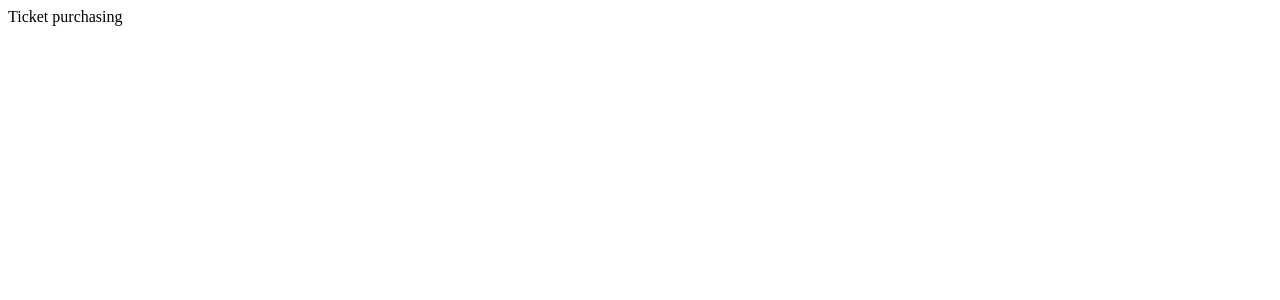
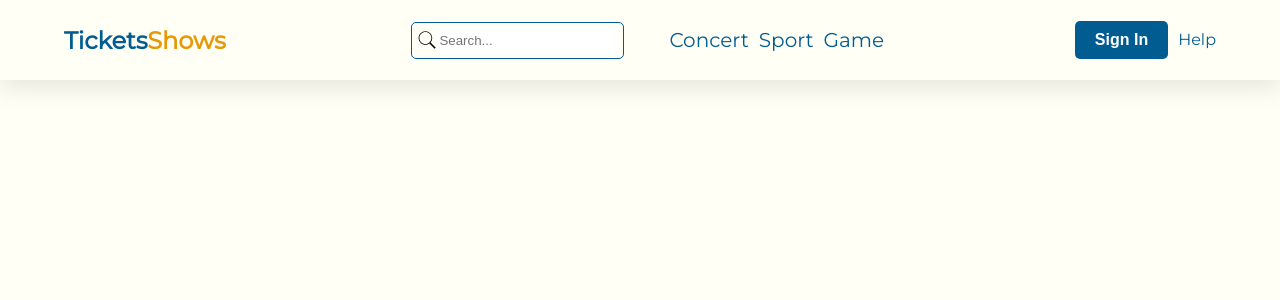
Before and after one commit to jantar25/Ticket-purchasing, a React (Create React App) app: page / in a window 1280 px wide. Shown: the top 300 px of the page. Built offline with nearby package versions, Linux system fonts and the light colour scheme.

Commit message:
NavBar done

```diff
--- a/src/App.js
+++ b/src/App.js
@@ -1,7 +1,9 @@
-
+import NavBar from "./Components/NavBar/NavBar";
 function App() {
   return (
-    <div className="App">Ticket purchasing</div>
+    <div className="App">
+      <NavBar />
+    </div>
   );
 }
 
--- /dev/null
+++ b/src/Components/NavBar/NavBar.jsx
@@ -0,0 +1,31 @@
+import React from 'react'
+
+import './navbar.css'
+import searchIcon from '../../Assets/search.svg'
+
+const NavBar = () => {
+  return (
+    <div className='navbar-container'>
+        <div className='navbar-left'>
+            <h2>Tickets<span className='logo'>Shows</span></h2>
+        </div>
+        <div className='navbar-center'>
+            <div className='search-container'>
+                <img src={searchIcon} alt='search-icon' />
+                <input type='text' placeholder='Search...' />
+            </div>
+            <ul>
+                <li>Concert</li>
+                <li>Sport</li>
+                <li>Game</li>
+            </ul>
+        </div>
+        <div className='navbar-right'>
+            <button>Sign In</button>
+            <span>Help</span>
+        </div>
+    </div>
+  )
+}
+
+export default NavBar
--- /dev/null
+++ b/src/Components/NavBar/navbar.css
@@ -0,0 +1,93 @@
+.navbar-container {
+    height: 80px;
+    position: sticky;
+    top: 0;
+    padding: 0 5%;
+    display: flex;
+    align-items: center;
+    justify-content: space-between;
+    color: #015C92;
+    box-shadow: 0 .5rem 1.5rem rgba(0,0,0,.1);
+    z-index: 10;
+}
+
+.navbar-left .logo {
+    display: none;
+    color: rgb(231, 152, 5);
+}
+
+.navbar-center {
+    display: flex;
+    align-items: center;
+    justify-content: space-around;
+}
+
+.navbar-center .search-container {
+    display: none;
+    border: 1px solid #015C92;
+    border-radius: 5px;
+    padding: 5px;
+}
+
+.search-container img {
+    width: 20px;
+}
+
+.search-container input {
+    border: none;
+    padding: 5px 2px;
+}
+
+.search-container input:focus {
+    outline: none;
+}
+
+.navbar-center ul {
+    display: none;
+    list-style: none;
+    font-size: 20px;
+}
+
+.navbar-center ul li {
+    margin: 0 5px;
+}
+
+.navbar-right button {
+    padding: 10px 20px;
+    font-size: 16px;
+    font-weight: 600;
+    background:#015C92;
+    color: #fff;
+    border: none;
+    border-radius: 5px;
+    margin-right: 10px;
+}
+
+.navbar-right span {
+    display: none;
+}
+
+@media only screen and (min-width: 350px) {
+    .navbar-left .logo{
+        display: inline;
+    }
+}
+
+@media only screen and (min-width: 480px) {
+    .navbar-right span {
+        display: inline;
+    }
+}
+
+@media only screen and (min-width: 650px) {
+    .navbar-center ul {
+        display: flex;
+    }
+}
+
+@media only screen and (min-width: 940px) {
+    .navbar-center .search-container {
+        display: flex;
+        align-items: center;
+    }
+}
--- /dev/null
+++ b/src/index.css
@@ -0,0 +1,16 @@
+/* font-family*/
+@import url('https://fonts.googleapis.com/css2?family=Montserrat&display=swap');
+
+
+body {
+  margin: 0;
+  font-family: 'Montserrat', sans-serif;
+  -webkit-font-smoothing: antialiased;
+  -moz-osx-font-smoothing: grayscale;
+  background-color: #FFFFF5;
+}
+
+code {
+  font-family: source-code-pro, Menlo, Monaco, Consolas, 'Courier New',
+    monospace;
+}
--- a/src/index.js
+++ b/src/index.js
@@ -1,5 +1,7 @@
 import React from 'react';
 import ReactDOM from 'react-dom/client';
+
+import './index.css'
 import App from './App';
 
 
```
Also changed, not shown: src/Constants/ticketsData.js (added, +13 -0 lines), src/Assets/search.svg (added).
